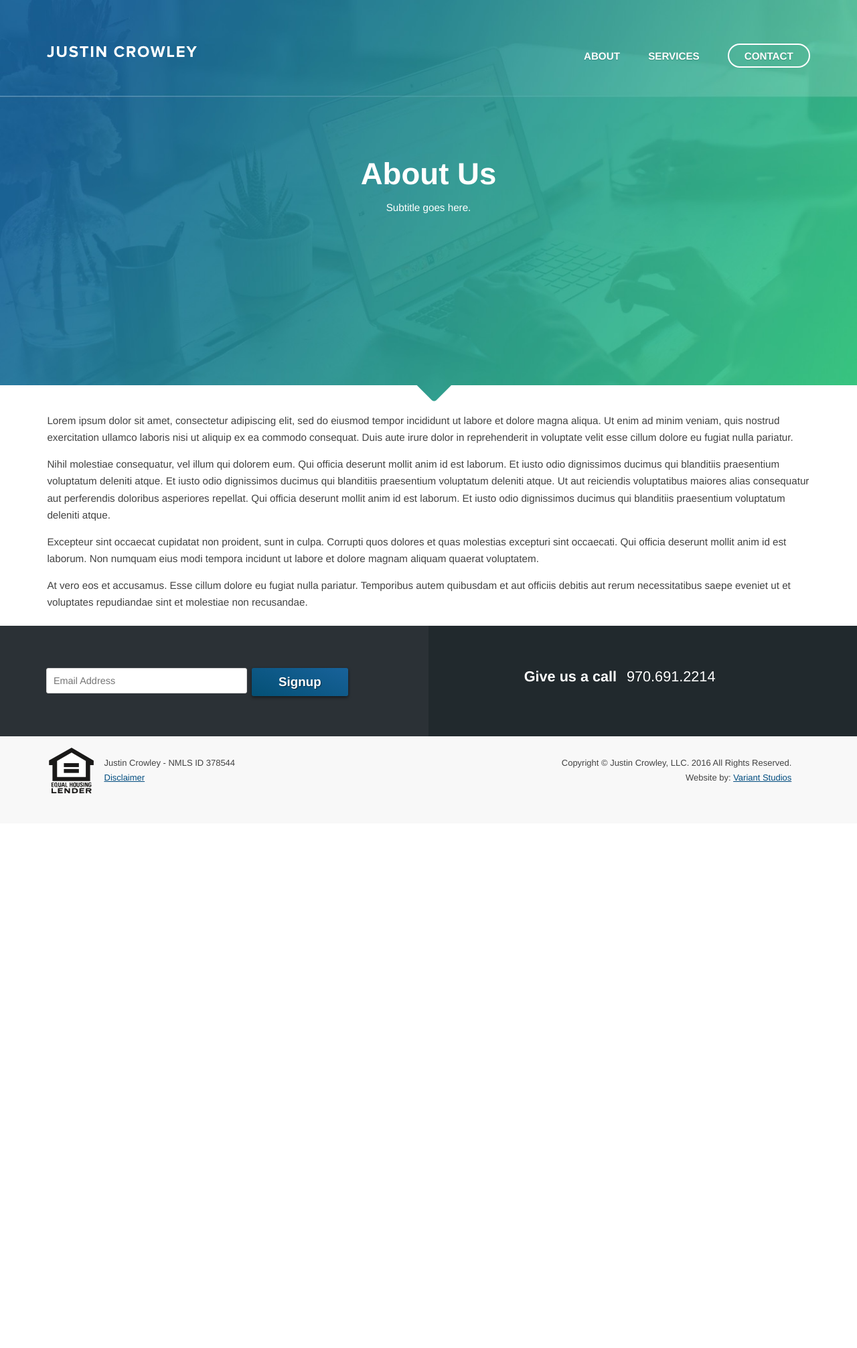
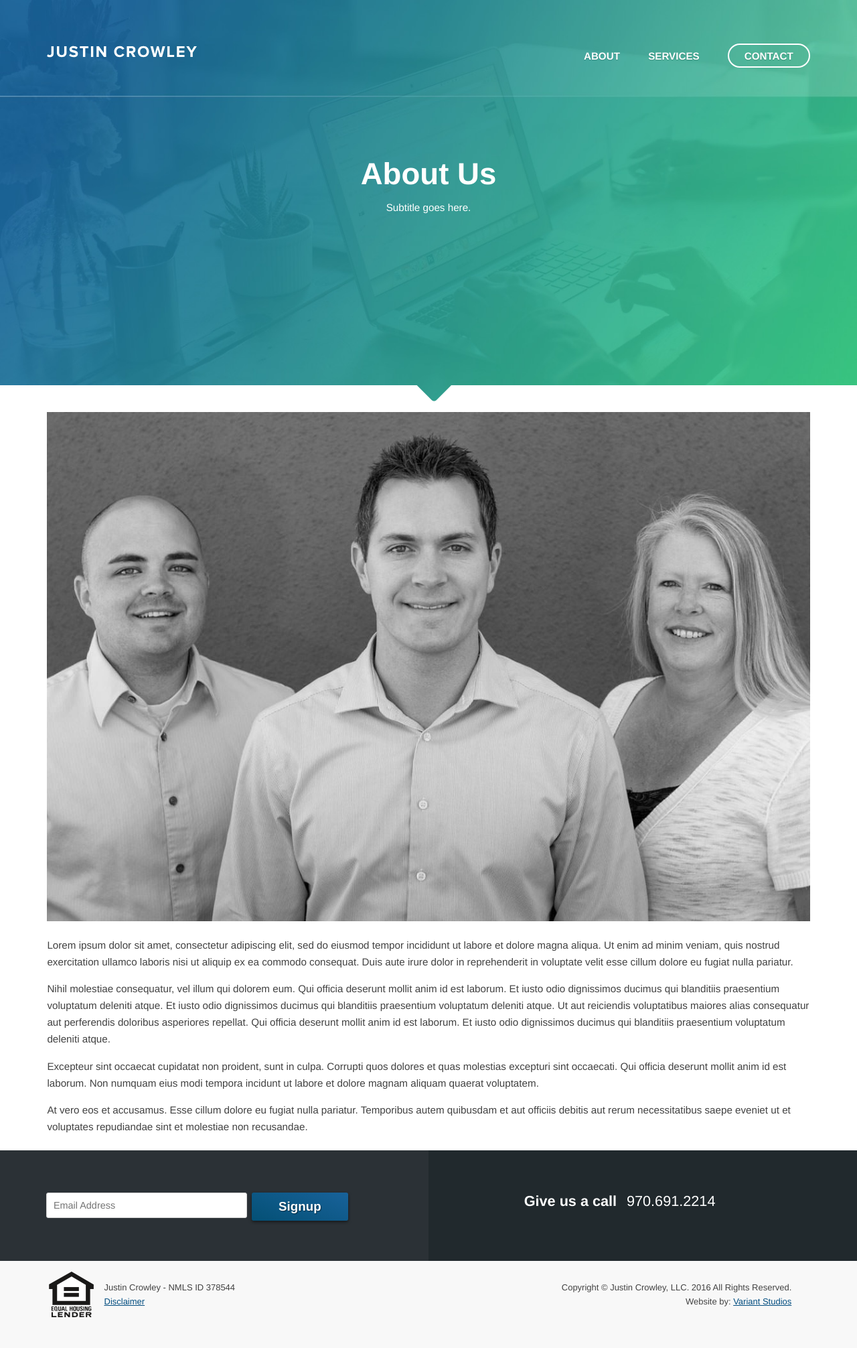
Before and after one commit to variantstudios/justincrowley.com, a Jekyll site: the page built from pages/about/index.md, in a window 1280 px wide. Shown: the whole page at 67% size. Built offline with Jekyll 4.4.1, drawn with Linux system fonts in a browser that asks for light colours; nearby versions of some CDN libraries; before the commit the page ends 1229 px from its top, so only the background shows below that.

Commit message:
Updated '/pages/about/index.md' via CloudCannon

```diff
--- a/pages/about/index.md
+++ b/pages/about/index.md
@@ -1,9 +1,13 @@
 ---
 layout: page
-title: "About Us"
-subtitle: "Subtitle goes here."
+title: About Us
+subtitle: Subtitle goes here.
 permalink: /about/
 ---
+
+
+![Team Crowley](/uploads/versions/crowleyteamfinals_compressed---x----1200-801x---.jpg)
+
 Lorem ipsum dolor sit amet, consectetur adipiscing elit, sed do eiusmod tempor incididunt ut labore et dolore magna aliqua. Ut enim ad minim veniam, quis nostrud exercitation ullamco laboris nisi ut aliquip ex ea commodo consequat. Duis aute irure dolor in reprehenderit in voluptate velit esse cillum dolore eu fugiat nulla pariatur.
 
 Nihil molestiae consequatur, vel illum qui dolorem eum. Qui officia deserunt mollit anim id est laborum. Et iusto odio dignissimos ducimus qui blanditiis praesentium voluptatum deleniti atque. Et iusto odio dignissimos ducimus qui blanditiis praesentium voluptatum deleniti atque. Ut aut reiciendis voluptatibus maiores alias consequatur aut perferendis doloribus asperiores repellat. Qui officia deserunt mollit anim id est laborum. Et iusto odio dignissimos ducimus qui blanditiis praesentium voluptatum deleniti atque.
```
